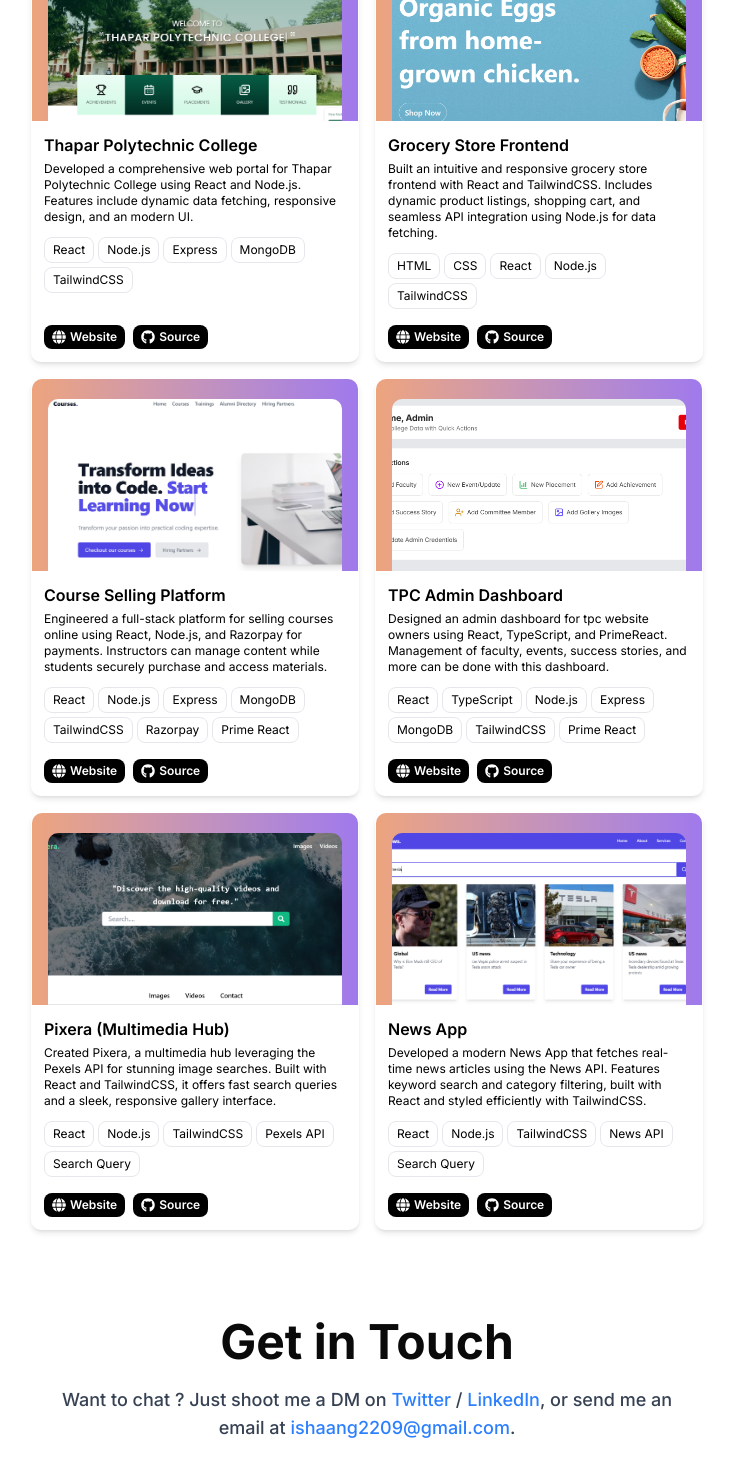
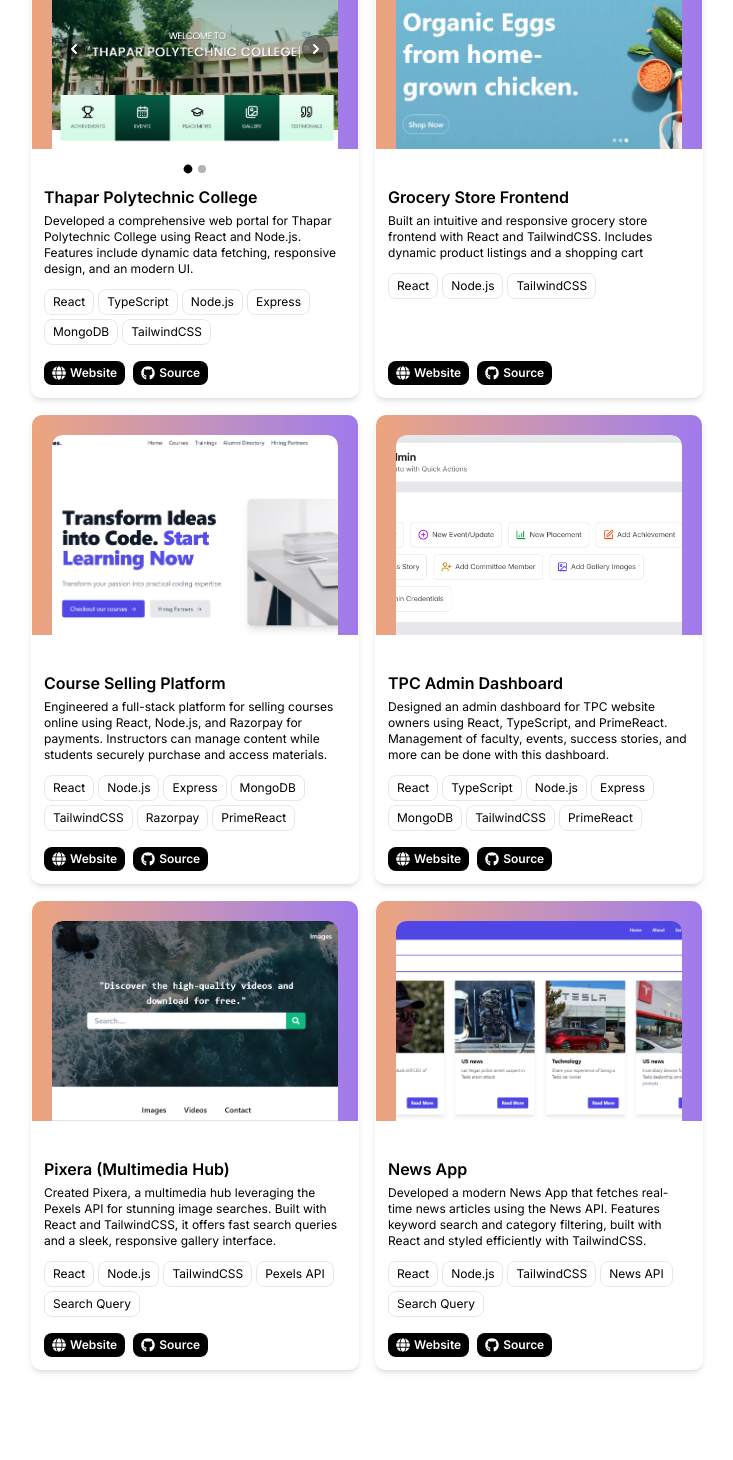
Before and after one commit to ishaangupta122/Portfolio-V2, a React (Vite) app: page / in a window 1280 px wide. Shown: the part 820-2280 px from the top of the page, without its empty margins (513-1246 px from the left). Built offline with nearby package versions, Linux system fonts and the light colour scheme; the HTML template or start-up script is replaced by a standard one.

Commit message:
update 1.2

```diff
--- a/src/components/education.tsx
+++ b/src/components/education.tsx
@@ -1,5 +1,5 @@
 import { useTheme } from "@/context/theme-provider";
-import { educations } from "@/data";
+import { DATA } from "@/data";
 import { Minus } from "lucide-react";
 import { Link } from "react-router-dom";
 import { ScrollAnimation } from "./scroll-animation";
@@ -12,7 +12,7 @@ export default function Education() {
         <h2 className="text-2xl inter-bold mb-2">Education</h2>
       </ScrollAnimation>
       <div className="space-y-2">
-        {educations.map((edu) => (
+        {DATA.educations.map((edu: any) => (
           <ScrollAnimation>
             <Link
               key={edu.id}
--- /dev/null
+++ b/src/components/footer.tsx
@@ -0,0 +1,19 @@
+import { DATA } from "@/data";
+import { Link } from "react-router-dom";
+
+export default function Footer() {
+  return (
+    <footer className="text-center text-sm inter-regular tracking-tighter text-gray-700 dark:text-gray-400">
+      <p>
+        &copy; 2025 - All rights reserved. Made with
+        <span className="animate-pulse cursor-pointer"> ❤️ </span> by{" "}
+        <Link
+          to={DATA.about.linkedin}
+          target="_blank"
+          className="inter-medium text-black dark:text-gray-200">
+          Ishaan Gupta
+        </Link>
+      </p>
+    </footer>
+  );
+}
--- a/src/components/projects.tsx
+++ b/src/components/projects.tsx
@@ -1,42 +1,117 @@
+import { FaGlobe, FaGithub } from "react-icons/fa";
+import { HiChevronLeft, HiChevronRight } from "react-icons/hi";
+import { Link } from "react-router-dom";
+import { useState } from "react";
+import { DATA } from "@/data";
 import { useTheme } from "@/context/theme-provider";
-import { projects } from "@/data";
-import { FaGlobe, FaGithub } from "react-icons/fa";
-import { Link } from "react-router-dom";
 import { ScrollAnimation } from "./scroll-animation";
 
 export default function Projects() {
-  const { theme } = useTheme();
   return (
     <section className="max-w-2xl mx-auto">
       <ScrollAnimation>
         <h2 className="text-2xl inter-bold mb-3">Projects</h2>
         <div className="grid grid-cols-1 md:grid-cols-2 gap-4">
-          {projects.map((project) => (
+          {DATA.projects.map((project: any) => (
+            <ProjectCard key={project.id} project={project} />
+          ))}
+        </div>
+      </ScrollAnimation>
+    </section>
+  );
+}
+
+export function ProjectCard({ project }: { project: any }) {
+  const { theme } = useTheme();
+  const [current, setCurrent] = useState(0);
+  const totalImages = project.images?.length || 0;
+  const totalVideos = project.videos?.length || 0;
+  const totalMedia = totalImages + totalVideos;
+  const hasNavigation = totalMedia > 1;
+
+  const getMediaAt = (index: number) => {
+    if (index < totalImages) {
+      return { type: "image", src: project.images[index] };
+    } else {
+      const videoIndex = index - totalImages;
+      return { type: "video", src: project.videos[videoIndex] };
+    }
+  };
+
+  const next = () => setCurrent((prev: number) => (prev + 1) % totalMedia);
+  const prev = () =>
+    setCurrent((prev: number) => (prev - 1 + totalMedia) % totalMedia);
+
+  const media = getMediaAt(current);
+
+  return (
     <div
-              key={project.id}
       className={`${
         theme === "dark"
           ? "bg-black/20 text-white border-white/10"
           : "bg-white/20 text-black border-transparent"
-              } p-0 m-0 flex flex-col border shadow-md shadow-black/10 rounded-lg`}>
+      } flex flex-col border shadow-md shadow-black/10 rounded-lg`}>
+      {/* Media */}
       <div
-                className={`relative w-full h-48 px-4 pt-5 rounded-t-lg ${
+        className={`relative w-full rounded-t-lg px-5 pt-5 ${
           theme === "dark"
             ? "bg-gradient-to-r from-[#82DFE4] to-[#3873BF]"
             : "bg-gradient-to-r from-[#EDA47D] to-[#A079EC]"
-                }`}>
+        }`}
+        style={{ height: "220px" }}>
+        <div className="relative h-full w-full overflow-hidden rounded-t-lg">
+          {media.type === "image" ? (
             <img
-                  src={project.image}
+              key={media.src}
+              src={media.src}
               alt={project.title}
-                  className="w-full h-full object-cover rounded-t-lg"
+              className="w-full h-full object-cover rounded-t-lg transition-opacity duration-700"
             />
+          ) : (
+            <video
+              key={media.src}
+              src={media.src}
+              controls
+              className="w-full h-full object-cover rounded-t-lg transition-opacity duration-700"
+            />
+          )}
+
+          {/* Nav buttons */}
+          {hasNavigation && (
+            <>
+              <button
+                onClick={prev}
+                className="absolute left-2 top-1/2 -translate-y-1/2 bg-black/40 hover:bg-black/70 text-white p-1 rounded-full transition-transform duration-300 hover:scale-110 cursor-pointer">
+                <HiChevronLeft size={20} />
+              </button>
+              <button
+                onClick={next}
+                className="absolute right-2 top-1/2 -translate-y-1/2 bg-black/40 hover:bg-black/70 text-white p-1 rounded-full transition-transform duration-300 hover:scale-110 cursor-pointer">
+                <HiChevronRight size={20} />
+              </button>
+            </>
+          )}
+        </div>
       </div>
 
-              <div className="p-3 mt-0 flex flex-col flex-grow">
-                <div>
-                  <h3 className="text-base inter-semibold mb-1">
-                    {project.title}
-                  </h3>
+      {/* Indicators */}
+      <div className="flex justify-center gap-1.5 mt-4 mb-1 min-h-[12px]">
+        {hasNavigation &&
+          Array.from({ length: totalMedia }).map((_, idx) => (
+            <button
+              key={idx}
+              onClick={() => setCurrent(idx)}
+              className={`w-2 h-2 rounded-full transition-all cursor-pointer ${
+                idx === current
+                  ? "bg-black dark:bg-white scale-110"
+                  : "bg-black/30 dark:bg-white/30 hover:bg-black/50 dark:hover:bg-gray-400"
+              }`}></button>
+          ))}
+      </div>
+
+      {/* Content */}
+      <div className="px-3 pb-3 m-0 flex flex-col flex-grow">
+        <h3 className="text-base inter-semibold my-1">{project.title}</h3>
         <p
           className={`${
             theme === "dark" ? "text-gray-400" : "text-dark-600"
@@ -45,7 +120,7 @@ export default function Projects() {
         </p>
 
         <div className="flex flex-wrap gap-1 mb-4">
-                    {project.techStack.map((tech, i) => (
+          {project.techStack.map((tech: string, i: number) => (
             <span
               key={i}
               className={`${
@@ -57,15 +132,12 @@ export default function Projects() {
             </span>
           ))}
         </div>
-                </div>
 
         <div className="flex gap-2 inter-semibold text-xs mt-auto">
           {project.websiteUrl && (
             <Link
               className={`${
-                        theme === "dark"
-                          ? "bg-white text-black"
-                          : "bg-black text-white"
+                theme === "dark" ? "bg-white text-black" : "bg-black text-white"
               } flex items-center justify-center gap-1 rounded-md cursor-pointer px-2 py-1 hover:scale-105 transition-all duration-200`}
               to={project.websiteUrl}
               target="_blank">
@@ -76,9 +148,7 @@ export default function Projects() {
           {project.sourceUrl && (
             <Link
               className={`${
-                        theme === "dark"
-                          ? "bg-white text-black"
-                          : "bg-black text-white"
+                theme === "dark" ? "bg-white text-black" : "bg-black text-white"
               } flex items-center justify-center gap-1 rounded-md cursor-pointer px-2 py-1 hover:scale-105 transition-all duration-200`}
               to={project.sourceUrl}
               target="_blank">
@@ -89,9 +159,5 @@ export default function Projects() {
         </div>
       </div>
     </div>
-          ))}
-        </div>
-      </ScrollAnimation>
-    </section>
   );
 }
--- a/src/components/resume.tsx
+++ b/src/components/resume.tsx
@@ -1,8 +1,9 @@
 import Projects from "@/components/projects";
-import ContactSection from "./contact";
 import Experience from "@/components/experience";
 import Education from "@/components/education";
 import Skills from "@/components/skills";
+import Contact from "./contact";
+import Footer from "./footer";
 import { BlurShadow } from "./blur-shadow";
 import { useTheme } from "@/context/theme-provider";
 
@@ -16,7 +17,8 @@ export default function Resume() {
         <Education />
         <Skills />
         <Projects />
-        <ContactSection />
+        <Contact />
+        <Footer />
       </div>
       <BlurShadow
         className={`${theme === "dark" ? "from-black/85" : "from-black/30"}`}
--- a/src/components/skills.tsx
+++ b/src/components/skills.tsx
@@ -1,5 +1,5 @@
 import { useTheme } from "@/context/theme-provider";
-import { skills } from "@/data";
+import { DATA } from "@/data";
 import { ScrollAnimation } from "./scroll-animation";
 import { FadeBlurStaggerItem } from "./stagger-effect";
 
@@ -14,7 +14,7 @@ export default function Skills() {
 
       <ScrollAnimation>
         <div className="flex flex-wrap gap-1">
-          {skills.map((skill, i) => (
+          {DATA.skills.map((skill: any, i: any) => (
             <FadeBlurStaggerItem key={skill.id} index={i}>
               <div
                 className={`${
--- a/src/data.ts
+++ b/src/data.ts
@@ -1,12 +1,23 @@
-export const about = {
+import { FaEnvelope, FaGithub, FaLinkedin, FaRegFileAlt } from "react-icons/fa";
+import { FaXTwitter } from "react-icons/fa6";
+
+export const DATA = {
+  about: {
     image: "ishaan_img.jpeg",
     name: "Ishaan Gupta",
     title: "Web Developer",
     description:
       "Full-stack developer passionate about building modern web applications.",
-};
+    resume:
+      "https://drive.google.com/file/d/1JGCOPowZn3_dLo0WQAPzxGWtZdAV0TYd/view?usp=drive_link",
+    mail: "ishaang2209@gmail.com",
+    linkedin: "https://www.linkedin.com/in/ishaangupta05/",
+    twitter: "https://x.com/ishaangupta05",
+    github: "https://github.com/ishaangupta122",
+    instagram: "https://www.instagram.com/ishaangupta___/",
+  },
 
-export const experiences = [
+  experiences: [
     {
       id: 1,
       image: "",
@@ -17,7 +28,7 @@ export const experiences = [
         "Developed full-stack web applications using React, Node.js, Express, and MongoDB, integrating RESTful APIs and secure payment gateways with multi-option support.",
         "Implemented robust authentication and authorization using JWT and OAuth, ensuring secure frontend-backend communication.",
       ],
-    url: "https://www.technestdigital.com",
+      url: "",
     },
     {
       id: 2,
@@ -27,13 +38,13 @@ export const experiences = [
       period: "Aug 2024 – Dec 2024",
       description: [
         "Built responsive, pixel-perfect UIs using React and Tailwind CSS, collaborating with designers to ensure visual and functional consistency.",
-      "Optimized cross-device performance and implemented reusable components with efficient Redux state management",
+        "Optimized cross-device performance and implemented reusable components with efficient Redux state management.",
       ],
       url: "https://www.coreline.com",
     },
-];
+  ],
 
-export const educations = [
+  educations: [
     {
       id: 1,
       logo: "tiet_logo.png",
@@ -56,11 +67,11 @@ export const educations = [
       institution: "Guru Nanak Foundation Public School",
       degree: "Matriculation",
       period: "2012 - 2022",
-    url: "https://www.gnfps.org", // Replace with actual URL if different
+      url: "https://www.gnfps.org",
     },
-];
+  ],
 
-export const skills = [
+  skills: [
     { id: 1, name: "HTML" },
     { id: 2, name: "CSS" },
     { id: 3, name: "Tailwind CSS" },
@@ -79,35 +90,45 @@ export const skills = [
     { id: 16, name: "AWS" },
     { id: 17, name: "Redux" },
     { id: 18, name: "Selenium" },
-];
+  ],
 
-export const projects = [
+  projects: [
     {
       id: 1,
-    image: "tpc_img.png",
       title: "Thapar Polytechnic College",
       description:
         "Developed a comprehensive web portal for Thapar Polytechnic College using React and Node.js. Features include dynamic data fetching, responsive design, and an modern UI.",
-    techStack: ["React", "Node.js", "Express", "MongoDB", "TailwindCSS"],
+      images: ["tpc_img.png", "tpc_admin_img.png"],
+      videos: [],
+      techStack: [
+        "React",
+        "TypeScript",
+        "Node.js",
+        "Express",
+        "MongoDB",
+        "TailwindCSS",
+      ],
       websiteUrl: "https://tpc-website-phi.vercel.app/",
       sourceUrl: "https://github.com/ishaangupta122/tpc-website.git",
     },
     {
       id: 2,
-    image: "grocery_img.png",
       title: "Grocery Store Frontend",
       description:
-      "Built an intuitive and responsive grocery store frontend with React and TailwindCSS. Includes dynamic product listings, shopping cart, and seamless API integration using Node.js for data fetching.",
-    techStack: ["HTML", "CSS", "React", "Node.js", "TailwindCSS"],
+        "Built an intuitive and responsive grocery store frontend with React and TailwindCSS. Includes dynamic product listings and a shopping cart",
+      images: ["grocery_img.png"],
+      videos: [],
+      techStack: ["React", "Node.js", "TailwindCSS"],
       websiteUrl: "https://grocery-store-wheat.vercel.app/",
       sourceUrl: "https://github.com/ishaangupta122/GroceryStore.git",
     },
     {
       id: 3,
-    image: "courses_img.png",
       title: "Course Selling Platform",
       description:
         "Engineered a full-stack platform for selling courses online using React, Node.js, and Razorpay for payments. Instructors can manage content while students securely purchase and access materials.",
+      images: ["courses_img.png"],
+      videos: [],
       techStack: [
         "React",
         "Node.js",
@@ -115,17 +136,18 @@ export const projects = [
         "MongoDB",
         "TailwindCSS",
         "Razorpay",
-      "Prime React",
+        "PrimeReact",
       ],
       websiteUrl: "https://courses-platform-zeta.vercel.app/",
       sourceUrl: "https://github.com/ishaangupta122/CoursesPlatform.git",
     },
     {
       id: 4,
-    image: "tpc_admin_img.png",
       title: "TPC Admin Dashboard",
       description:
-      "Designed an admin dashboard for tpc website owners using React, TypeScript, and PrimeReact. Management of faculty, events, success stories, and more can be done with this dashboard.",
+        "Designed an admin dashboard for TPC website owners using React, TypeScript, and PrimeReact. Management of faculty, events, success stories, and more can be done with this dashboard.",
+      images: ["tpc_admin_img.png"],
+      videos: [],
       techStack: [
         "React",
         "TypeScript",
@@ -133,17 +155,18 @@ export const projects = [
         "Express",
         "MongoDB",
         "TailwindCSS",
-      "Prime React",
+        "PrimeReact",
       ],
       websiteUrl: "https://tpc-website-admin.vercel.app/",
       sourceUrl: "https://github.com/ishaangupta122/tpc-website.git",
     },
     {
       id: 5,
-    image: "pixera_img.png",
       title: "Pixera (Multimedia Hub)",
       description:
         "Created Pixera, a multimedia hub leveraging the Pexels API for stunning image searches. Built with React and TailwindCSS, it offers fast search queries and a sleek, responsive gallery interface.",
+      images: ["pixera_img.png"],
+      videos: [],
       techStack: [
         "React",
         "Node.js",
@@ -156,18 +179,54 @@ export const projects = [
     },
     {
       id: 6,
-    image: "news_img.png",
       title: "News App",
       description:
         "Developed a modern News App that fetches real-time news articles using the News API. Features keyword search and category filtering, built with React and styled efficiently with TailwindCSS.",
-    techStack: ["React", "Node.js", "TailwindCSS", "News API", "Search Query"],
+      images: ["news_img.png"],
+      videos: [],
+      techStack: [
+        "React",
+        "Node.js",
+        "TailwindCSS",
+        "News API",
+        "Search Query",
+      ],
       websiteUrl: "https://news-app-kappa-puce.vercel.app/",
       sourceUrl: "https://github.com/ishaangupta122/NewsApp.git",
     },
-];
+  ],
 
-export const contact = {
+  contact: {
     twitter: "https://x.com/ishaangupta05",
     linkedin: "https://www.linkedin.com/in/ishaangupta05/",
     mail: "ishaang2209@gmail.com",
+  },
+
+  socials: [
+    {
+      icon: FaRegFileAlt,
+      label: "Resume",
+      url: "https://drive.google.com/file/d/1JGCOPowZn3_dLo0WQAPzxGWtZdAV0TYd/view?usp=drive_link",
+    },
+    {
+      icon: FaEnvelope,
+      label: "Mail",
+      url: "mailto:ishaang2209@gmail.com",
+    },
+    {
+      icon: FaGithub,
+      label: "GitHub",
+      url: "https://github.com/ishaangupta122",
+    },
+    {
+      icon: FaXTwitter,
+      label: "Twitter",
+      url: "https://twitter.com/ishaangupta05",
+    },
+    {
+      icon: FaLinkedin,
+      label: "LinkedIn",
+      url: "https://www.linkedin.com/in/ishaangupta05/",
+    },
+  ],
 };
```
Also changed, not shown: src/components/about.tsx (+6 -7 lines), src/components/contact.tsx (+6 -6 lines), src/components/experience.tsx (+5 -8 lines), src/components/socials.tsx (+5 -33 lines). Lines whose indentation alone changed are shown as unchanged.
